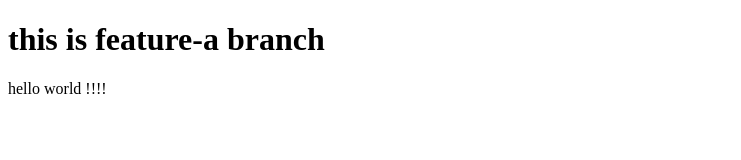
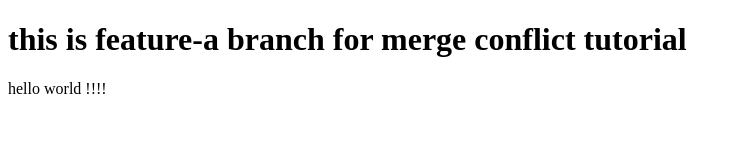
Before and after one commit to SPACENUXMM/project-2, a plain HTML site: page index.html in a window 1280 px wide. Shown: the whole page, without its empty margins (0-741 px from the left). Drawn offline with Linux system fonts and the light colour scheme.

Commit message:
modified h1 line in feature-a branch

```diff
--- a/index.html
+++ b/index.html
@@ -4,7 +4,7 @@
         <title> feature-a branch </title>
     </head>
     <body>
-        <h1> this  is feature-a branch </h1>
+        <h1> this  is feature-a branch for merge conflict tutorial </h1>
 
         <p> hello world !!!! </p>
     </body>
```
